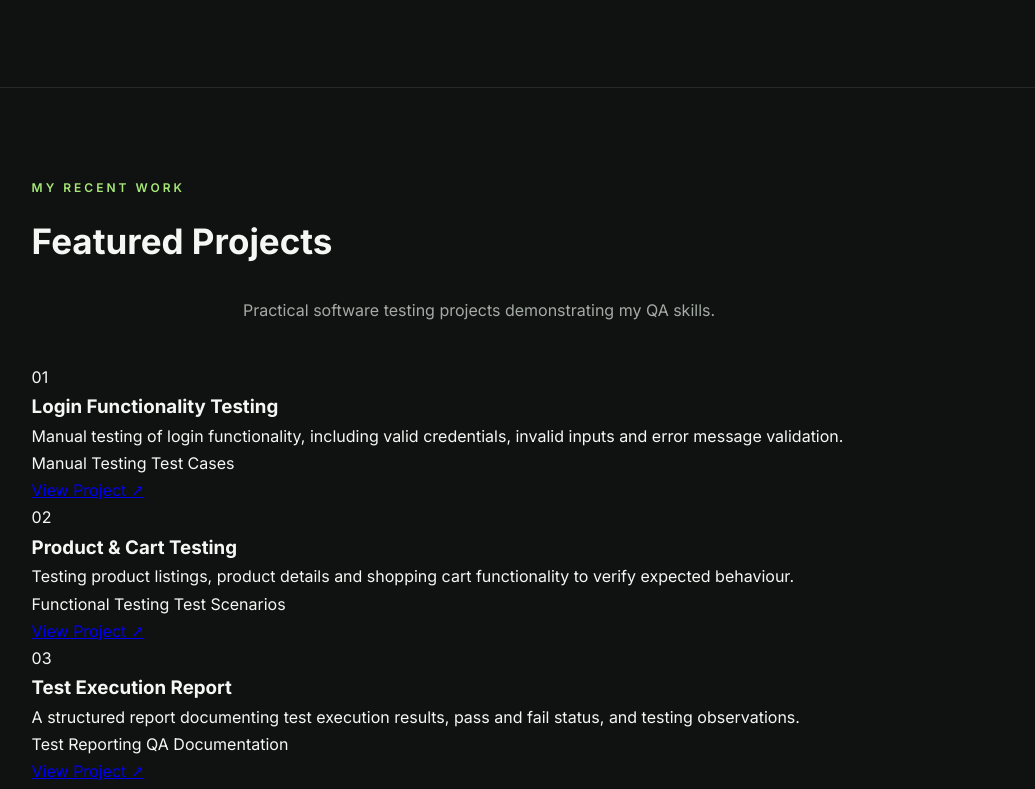
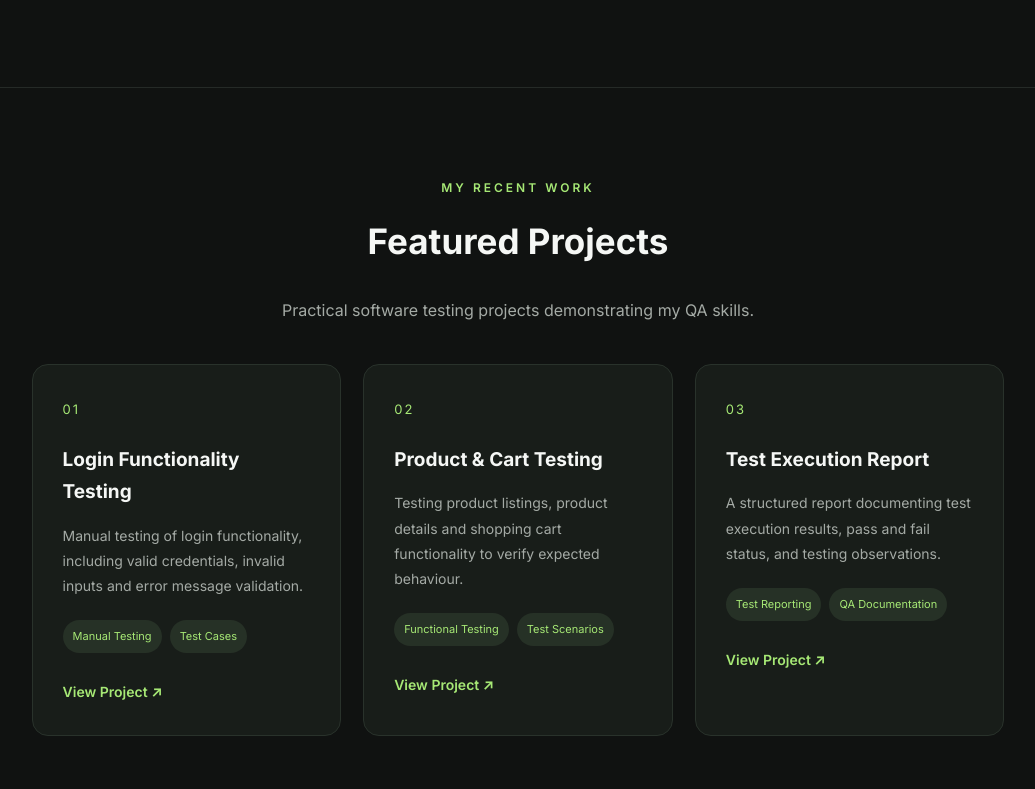
Before and after one commit to kashan-qa-engineer227/QA-Engineer-Portfolio, a plain HTML site: page index.html in a window 1280 px wide. Shown: the part 1433-2222 px from the top of the page, without its empty margins (122-1157 px from the left). Drawn offline with Linux system fonts and the light colour scheme.

Commit message:
Style featured project cards

```diff
--- a/style.css
+++ b/style.css
@@ -282,3 +282,89 @@ section.visible {
         padding: 22px;
     }
 }
+
+/* Featured Projects Section */
+
+.projects-section {
+    text-align: center;
+}
+
+.projects-grid {
+    display: grid;
+    grid-template-columns: repeat(3, 1fr);
+    gap: 22px;
+    margin-top: 40px;
+    text-align: left;
+}
+
+.project-card {
+    position: relative;
+    background: #181d19;
+    border: 1px solid #29322b;
+    border-radius: 16px;
+    padding: 30px;
+    transition: 0.3s ease;
+}
+
+.project-card:hover {
+    transform: translateY(-8px);
+    border-color: #a6e875;
+    background: #1d251e;
+}
+
+.project-number {
+    color: #a6e875;
+    font-size: 13px;
+    letter-spacing: 2px;
+}
+
+.project-card h3 {
+    color: #f5f7f5;
+    font-size: 19px;
+    margin: 22px 0 14px;
+}
+
+.project-card p {
+    color: #a4aaa5;
+    font-size: 14px;
+    line-height: 1.8;
+    margin-bottom: 22px;
+}
+
+.project-tags {
+    display: flex;
+    flex-wrap: wrap;
+    gap: 8px;
+    margin-bottom: 25px;
+}
+
+.project-tags span {
+    color: #a6e875;
+    background: #263126;
+    padding: 7px 10px;
+    border-radius: 20px;
+    font-size: 11px;
+}
+
+.project-link {
+    color: #a6e875;
+    text-decoration: none;
+    font-size: 14px;
+    font-weight: 600;
+}
+
+.project-link:hover {
+    color: #ffffff;
+}
+
+@media (max-width: 850px) {
+    .projects-grid {
+        grid-template-columns: repeat(2, 1fr);
+    }
+}
+
+@media (max-width: 650px) {
+    .projects-grid {
+        grid-template-columns: 1fr;
+    }
+  }
```
